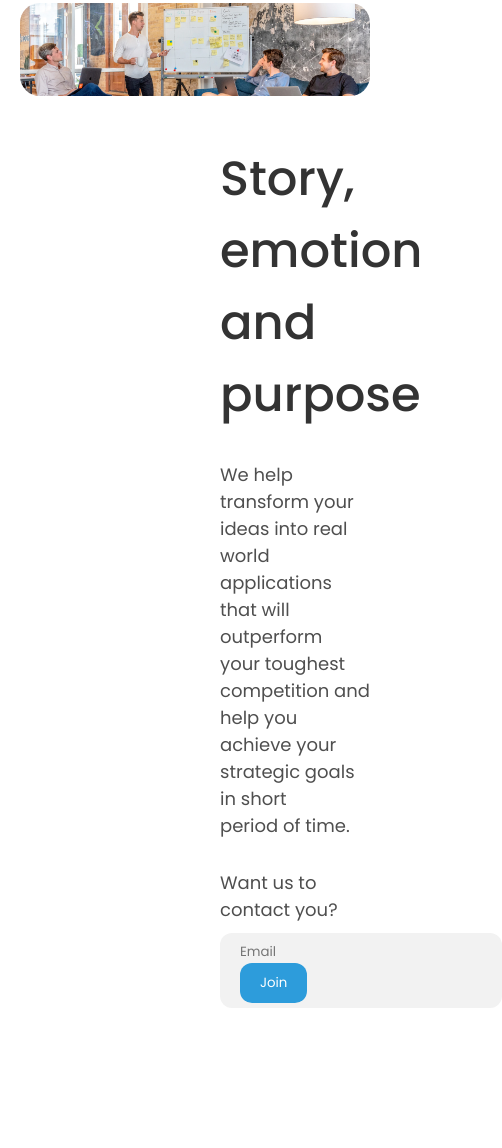
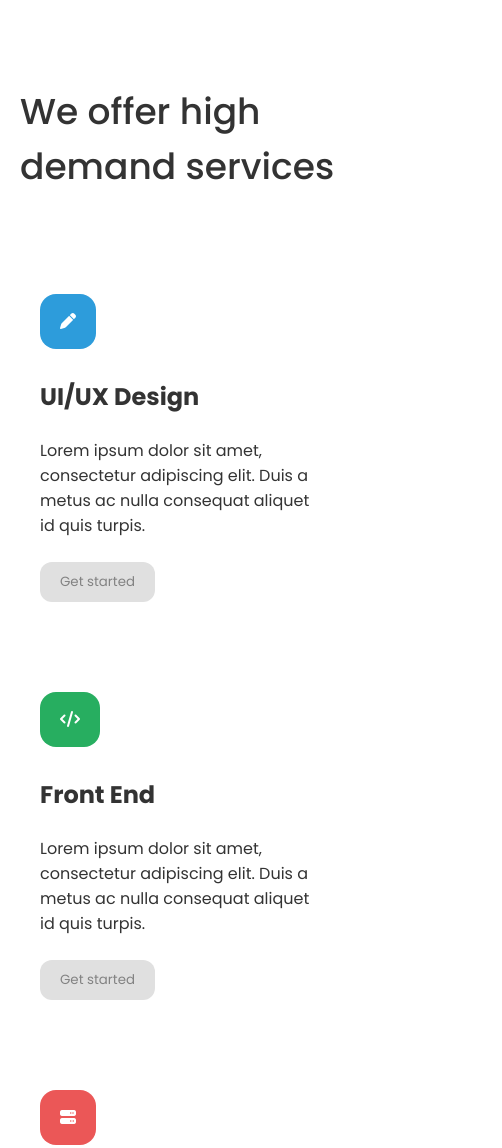
Before and after one commit to Ahammad204/Edie_homepage, a plain HTML site: page index.html in a window 390 px wide. Shown: the part 778-1926 px from the top of the page, 502 px wide, since content can reach past the window. Before the commit the page ends 1796 px from the top, so only its background shows below. Drawn offline with Linux system fonts and the light colour scheme.

Commit message:
create service section and make it responsive

```diff
--- a/css/banner.css
+++ b/css/banner.css
@@ -125,4 +125,34 @@
     align-items: center;
     gap: 40px;
   }
+
+  /* Hero section style */
+  .hero-section {
+    margin-top: 50px;
+  }
+  .banner-title,
+  .banner-info {
+    margin-left: 30px;
+  }
+  .sub-title {
+    font-size: 18px;
+    font-weight: 500;
+  }
+  .title {
+    font-size: 24px;
+    font-weight: 500;
+  }
+
+  .info-title {
+    font-size: 24px;
+    font-weight: 500;
+  }
+
+  .info {
+
+    font-size: 12px;
+    font-weight: 400;
+
+  }
+
 }
--- /dev/null
+++ b/css/main.css
@@ -0,0 +1,63 @@
+/* Service section */
+.service-section {
+  margin-top: 100px;
+}
+.service-title {
+  font-family: Poppins;
+  font-size: 36px;
+  font-weight: 500;
+  margin-bottom: 80px;
+}
+.service-cards{
+    display: flex;
+    justify-content: space-around;
+}
+.service-card{
+    padding: 20px;
+}
+.service-card:hover{
+    border-radius: 24px;
+  box-shadow: 0px 10px 30px 0px rgba(51, 51, 51, 0.1);
+  background: rgb(255, 255, 255);
+  cursor: pointer;
+}
+.card-img-container {
+
+  width: fit-content;
+  padding: 15px 20px;
+  border-radius: 16px;
+  margin-bottom: 30px;
+}
+.card-title {
+  font-size: 24px;
+  font-weight: 700;
+  margin-bottom: 24px;
+}
+.card-info {
+
+  font-size: 16px;
+  font-weight: 400;
+  margin-bottom: 24px;
+}
+.card-btn{
+    border: none;
+    outline: none;
+    padding: 10px 20px;
+    border-radius: 12px;
+    background: #E0E0E0;
+    color: #828282;
+    cursor: pointer;
+}
+.service-card:hover .card-btn{
+
+    background: #2D9CDB;
+    color: #FFFFFF;
+}
+
+@media only screen and (min-width: 200px) and (max-width: 576px){
+    /* Service section */
+    .service-cards{
+        flex-direction: column;
+        gap: 50px;
+    }
+}
--- a/index.html
+++ b/index.html
@@ -12,6 +12,7 @@
     <link rel="shortcut icon" href="./images/man.png" type="image/x-icon">
     <link rel="stylesheet" href="./css/root.css">
     <link rel="stylesheet" href="./css/banner.css">
+    <link rel="stylesheet" href="./css/main.css">
   </head>
   <body >
 
@@ -60,7 +61,46 @@
           </div>
          </section>
      </header>
+     <!-- Main section -->
+      <main class="main-section container">
+        <!-- Service section -->
+         <section class="service-section">
+          <div class="title-container">
+            <h1 class="service-title">We offer high <br> demand services  </h1>
+          </div>
+          <div class="service-cards">
+            <!-- Card 1 -->
+            <div class="service-card">
+              <div style="background: #2d9cdb;" class="card-img-container">
+                <i class="fa-solid fa-pen card-img" style="color: #ffffff;"></i>
+              </div>
+              <h1 class="card-title">UI/UX Design</h1>
+              <p class="card-info">Lorem ipsum dolor sit amet, <br> consectetur adipiscing elit. Duis a <br>metus ac nulla consequat aliquet <br> id quis turpis.</p>
+              <button class="card-btn">Get started</button>
+            </div>
+            <!-- Card 2 -->
+            <div class="service-card">
+              <div style="background: #27AE60;" class="card-img-container">
+                <i class="fa-solid fa-code card-img" style="color: #ffffff;"></i>
+              </div>
+              <h1 class="card-title">Front End</h1>
+              <p class="card-info">Lorem ipsum dolor sit amet, <br> consectetur adipiscing elit. Duis a <br>metus ac nulla consequat aliquet <br> id quis turpis.</p>
+              <button class="card-btn">Get started</button>
+            </div>
+            <!-- Card 3 -->
+            <div class="service-card">
+              <div style="background: #EB5757;" class="card-img-container">
+                <i class="fa-solid fa-server card-img" style="color: #ffffff;"></i>
+              </div>
+              <h1 class="card-title">Back End</h1>
+              <p class="card-info">Lorem ipsum dolor sit amet, <br> consectetur adipiscing elit. Duis a <br>metus ac nulla consequat aliquet <br> id quis turpis.</p>
+              <button class="card-btn">Get started</button>
+            </div>
+          </div>
+         </section>
+      </main>
 
      <script src="./js/main.js"></script>
+     <script src="https://kit.fontawesome.com/87b840840b.js" crossorigin="anonymous"></script>
   </body>
 </html>
```
